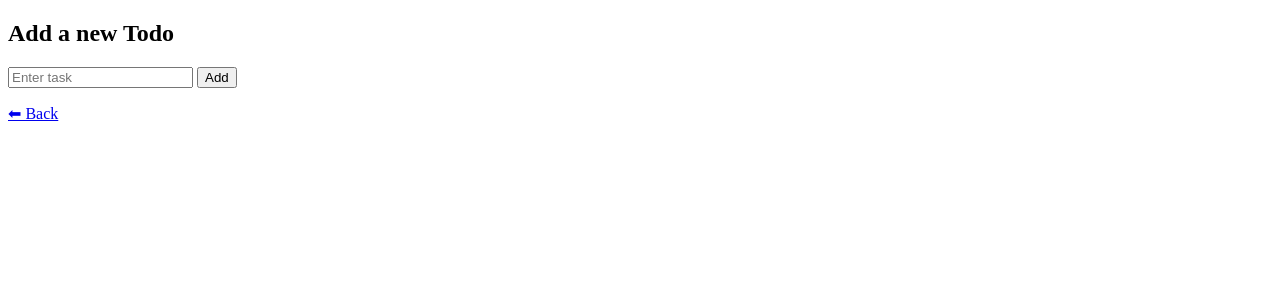
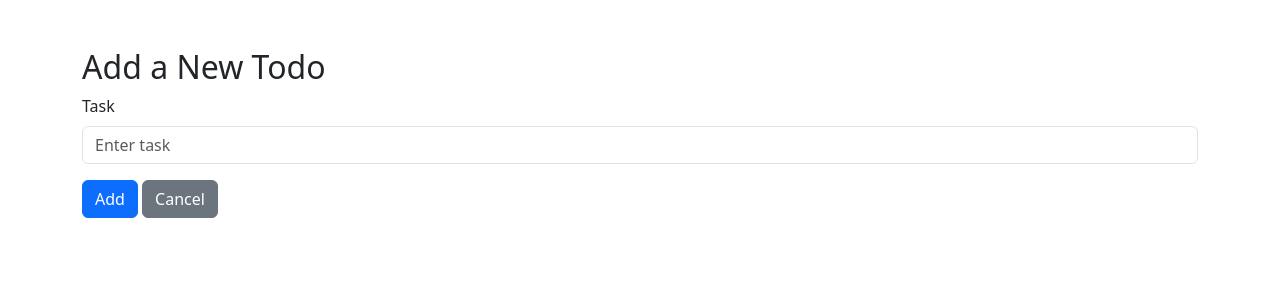
Before and after one commit to Giftson0705/TODO-app-using-Docker, a Django app: template todoapp/templates/add_todo.html in a window 1280 px wide. Shown: the top 300 px of the page. Run offline with Django 5.2, Linux system fonts and the light colour scheme; the template is opened without the code that fills it, so the values that code supplies are empty.

Commit message:
updated add todo.html

```diff
--- a/todoapp/templates/add_todo.html
+++ b/todoapp/templates/add_todo.html
@@ -1,4 +1,4 @@
-<!DOCTYPE html>
+<!-- <!DOCTYPE html>
 <html>
 <head>
     <title>Add Todo</title>
@@ -12,4 +12,26 @@
     </form>
     <p><a href="{% url 'home' %}">⬅ Back</a></p>
 </body>
+</html> -->
+
+<!DOCTYPE html>
+<html>
+<head>
+    <title>Add Todo</title>
+    <link href="https://cdn.jsdelivr.net/npm/bootstrap@5.3.2/dist/css/bootstrap.min.css" rel="stylesheet">
+</head>
+<body class="container mt-5">
+
+    <h2>Add a New Todo</h2>
+    <form method="POST">
+        {% csrf_token %}
+        <div class="mb-3">
+            <label for="task" class="form-label">Task</label>
+            <input type="text" class="form-control" id="task" name="task" placeholder="Enter task" required>
+        </div>
+        <button type="submit" class="btn btn-primary">Add</button>
+        <a href="{% url 'home' %}" class="btn btn-secondary">Cancel</a>
+    </form>
+
+</body>
 </html>
```
